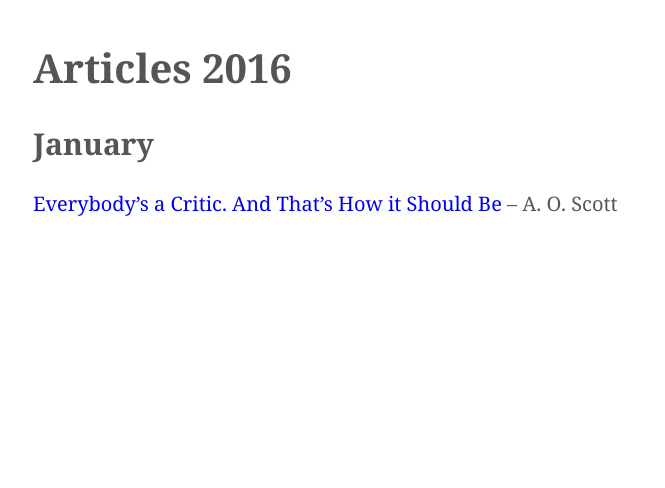
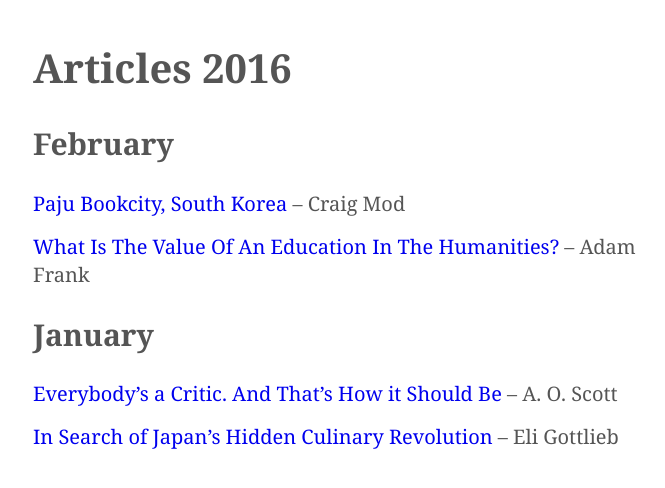
Before and after one commit to kmcgillivray/librarie, a Jekyll site: the page built from articles/2016.md, in a window 1280 px wide. Shown: the top 488 px of the page, without its empty margins (282-947 px from the left). Built offline with Jekyll 4.4.1, drawn with Linux system fonts in a browser that asks for light colours.

Commit message:
Add articles

```diff
--- a/articles/2016.md
+++ b/articles/2016.md
@@ -3,6 +3,12 @@ layout: default
 title: Articles 2016
 ---
 
+## February
+
+* [Paju Bookcity, South Korea](https://story.californiasunday.com/paju-bookcity-south-korea) – Craig Mod
+* [What Is The Value Of An Education In The Humanities?](http://www.npr.org/sections/13.7/2016/02/02/465239105/what-is-the-value-of-an-education-in-the-humanities) – Adam Frank
+
 ## January
 
 * [Everybody's a Critic. And That's How it Should Be](http://www.nytimes.com/2016/01/31/sunday-review/everybodys-a-critic-and-thats-how-it-should-be.html?_r=0) – A. O. Scott
+* [In Search of Japan's Hidden Culinary Revolution](http://www.nytimes.com/2016/01/24/travel/japanese-food-tokyo-restaurants.html) – Eli Gottlieb
```
